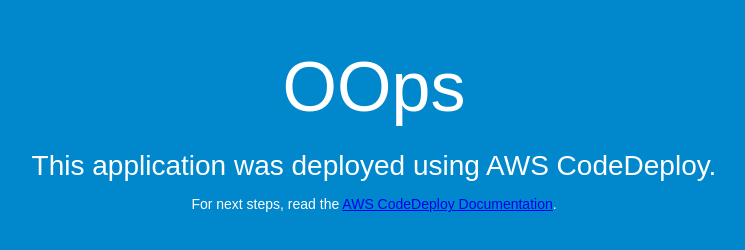
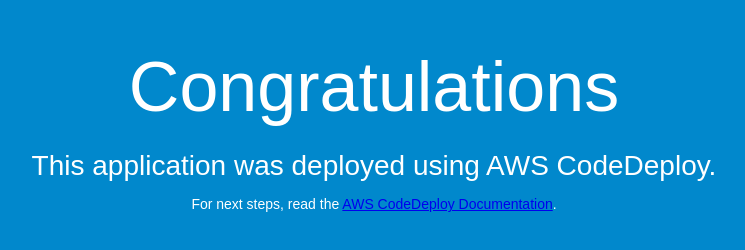
Before and after one commit to AldenJAcc/Lab1, a plain HTML site: page index.html in a window 1280 px wide. Shown: the whole page, without its empty margins (266-1011 px from the left). Drawn offline with Linux system fonts and the light colour scheme.

Commit message:
Update index.html

```diff
--- a/index.html
+++ b/index.html
@@ -26,7 +26,7 @@
 </head>
 <body>
   <div align="center">
-    <h1>OOps</h1>
+    <h1>Congratulations</h1>
     <h2>This application was deployed using AWS CodeDeploy.</h2>
     <p>For next steps, read the <a href="http://aws.amazon.com/documentation/codedeploy">AWS CodeDeploy Documentation</a>.</p>
   </div>
```
